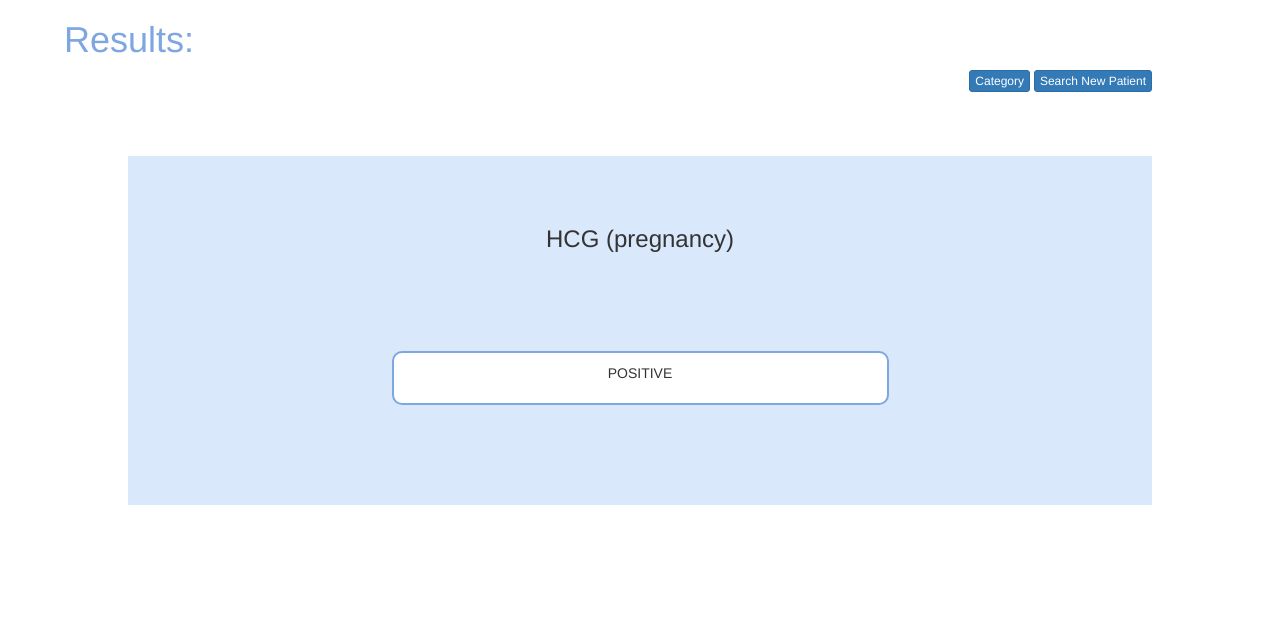
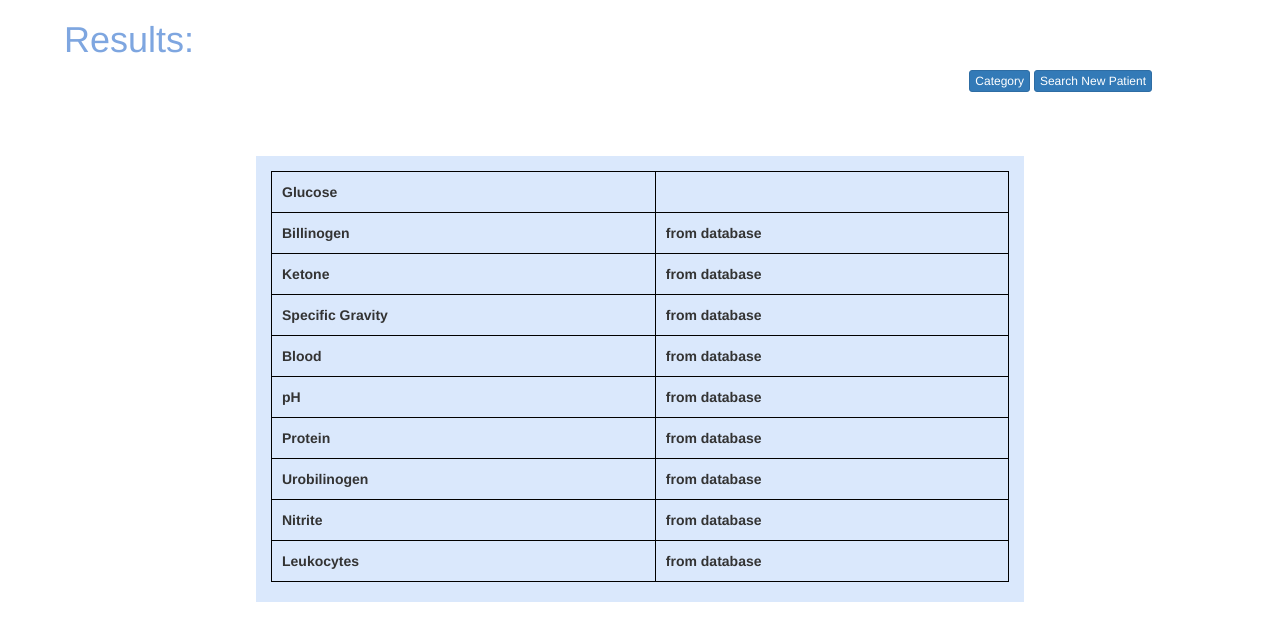
Before and after one commit to Osm0/seniordesign, a Flask app: page /results.html in a window 1280 px wide. Shown: the top 641 px of the page. Run offline with Flask 2, Linux system fonts and the light colour scheme; lists and menus that the app fills with data are empty; some libraries are stand-ins or nearby versions.

Commit message:
Updated frontend

```diff
--- a/sdflask/app/static/styles/style.css
+++ b/sdflask/app/static/styles/style.css
@@ -24,7 +24,7 @@
 
 .center-box{
 	margin:5% auto;
-	width:80%;
+	width:60%;
 }
 
 
@@ -41,3 +41,13 @@
 .alignright{
     float: right;
 }
+
+.table, td, th{
+    border: 1px solid black;
+    border-collapse: collapse;
+    text-align: left;
+    padding: 10px;
+    margin-left: auto;
+    margin-right: auto;
+
+}
--- a/sdflask/app/templates/results.html
+++ b/sdflask/app/templates/results.html
@@ -27,11 +27,52 @@
         <a href = "home.html"><button type="button" class="btn btn-primary btn-xs"> Search New Patient </button></a>
         </div> <div style="clear: both"></div>
     <div class = "container center-box box-color-scheme text-center">
-    <div class = "text center" style = "padding-top:5%;">
-        <h3> HCG (pregnancy) </h3>
-    </div>
-    <div class = "container box-two text center" style = "border: 2px solid #7ea6e0; padding-top:1%; padding-bottom:1%">
-        <p> POSITIVE </p>
-    </div>
+    <div class = "text center" style = "padding-top:2%">
+        <table style= "width: 100%">
+            <tr>
+                <th> Glucose </th>
+                <th> <!-- something like this $result["Glucose"}--> </th>
+            </tr>
+            <tr>
+                <th> Billinogen </th>
+                <th> from database  </th>
+            </tr>
+            <tr>
+                <th> Ketone </th>
+                <th> from database  </th>
+            </tr>
+            <tr>
+                <th> Specific Gravity </th>
+                <th> from database  </th>
+            </tr>
+            <tr>
+                <th> Blood </th>
+                <th> from database  </th>
+            </tr>
+            <tr>
+                <th> pH </th>
+                <th> from database  </th>
+            </tr>
+            <tr>
+                <th> Protein </th>
+                <th> from database  </th>
+            </tr>
+            <tr>
+                <th> Urobilinogen </th>
+                <th> from database  </th>
+            </tr>
+            <tr>
+                <th> Nitrite </th>
+                <th> from database  </th>
+            </tr>
+            <tr>
+                <th> Leukocytes </th>
+                <th> from database  </th>
+            </tr>
+        </table>
+        <br>
+
 </div>
+
 </body>
+</table>
```
Also changed, not shown: sdflask/app/templates/category.html (+2 -17 lines), sdflask/app/templates/login.html (added, +34 -0 lines), sdflask/app/routes.py (line endings or trailing spaces).
